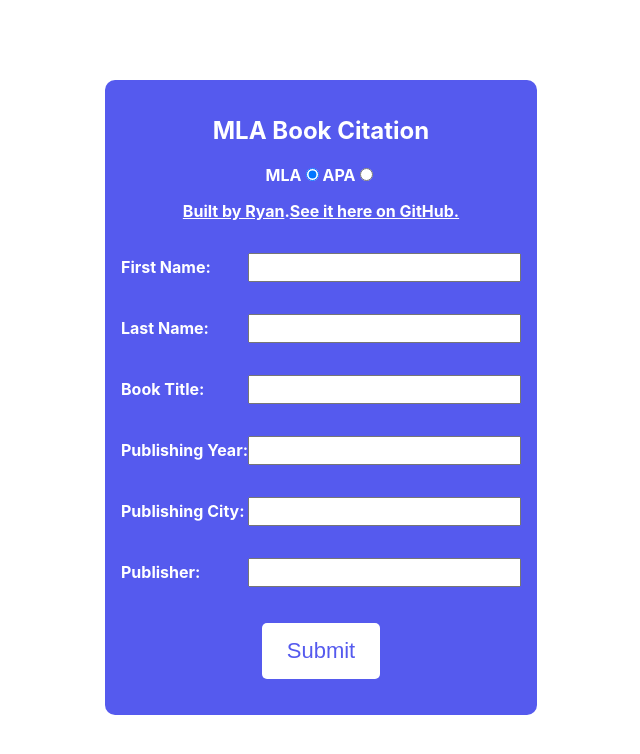
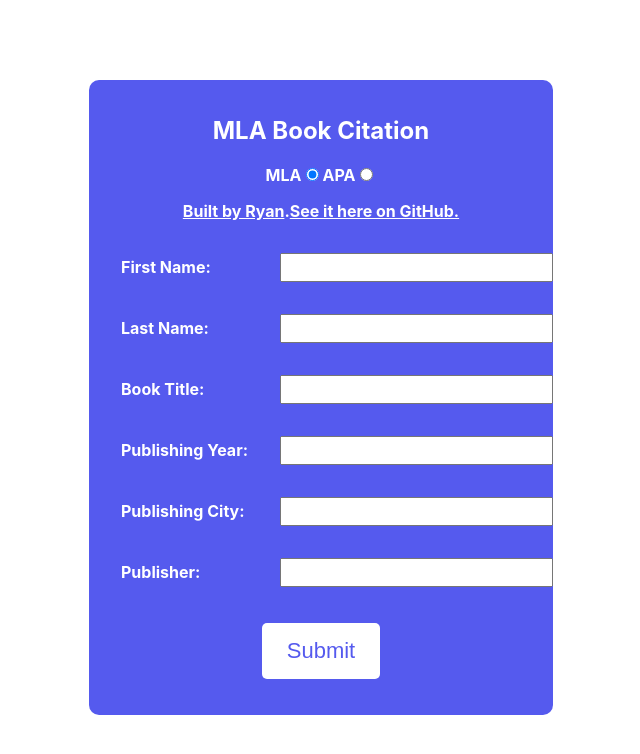
Before and after one commit to rayjay00/mla-apa-react-citation-generator, a React (Create React App) app: page / in a window 1280 px wide. Shown: the top 754 px of the page, without its empty margins (319-959 px from the left). Built offline with nearby package versions, Linux system fonts and the light colour scheme.

Commit message:
label styling

```diff
--- a/src/CitationForm.jsx
+++ b/src/CitationForm.jsx
@@ -7,7 +7,7 @@ const StyledLabel = styled.label`
   display: flex;
   justify-content: space-between;
   align-items: center;
-  margin: 0 auto;
+  margin: 0 1rem;
   padding: 1rem 0;
   color: white;
   font-weight: bold;
```
